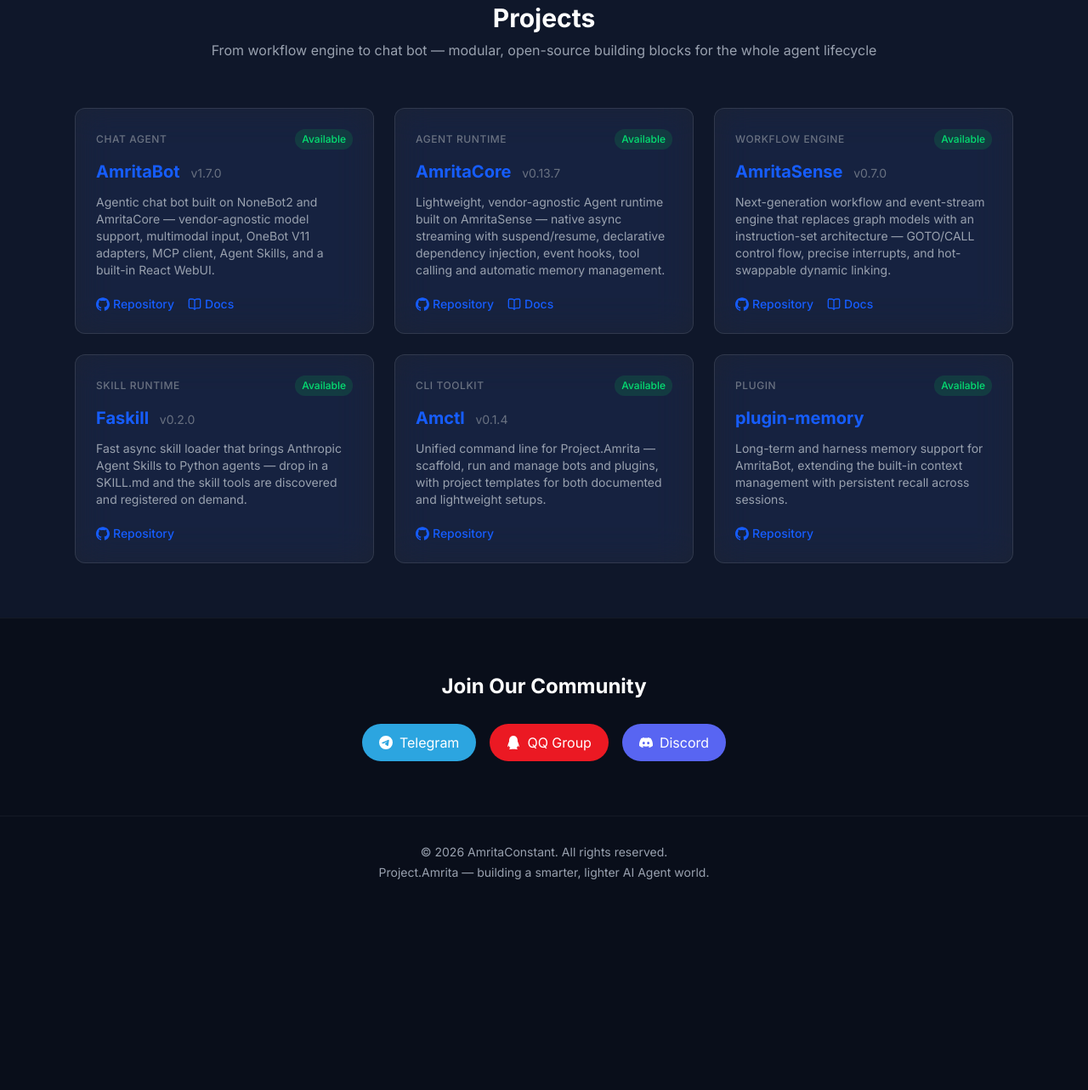
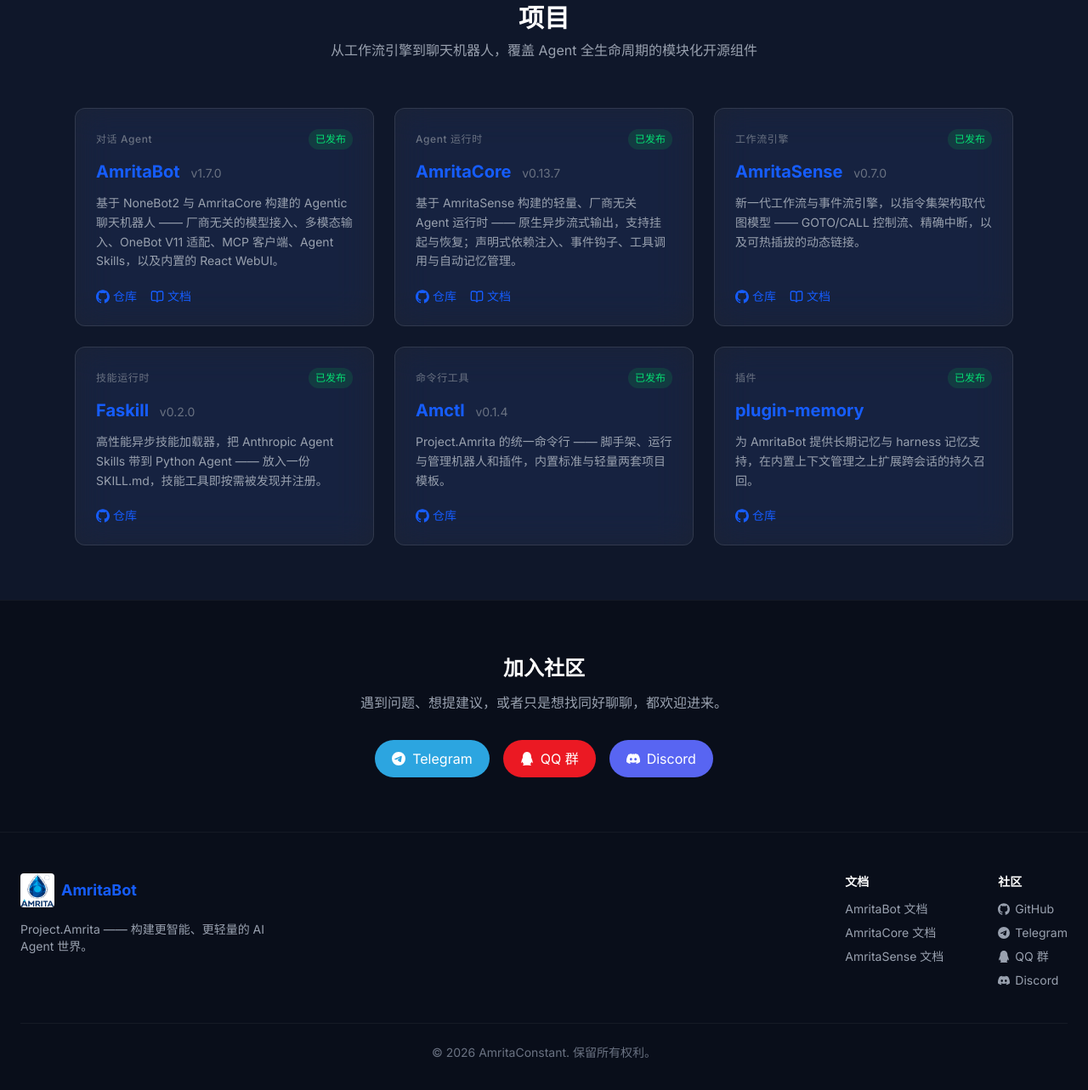
Before and after one commit to AmritaBot/page, an Astro site: page / in a window 1280 px wide. Shown: the part 461-1744 px from the top of the page at 85% size. Before the commit the page ends 1530 px from the top, so only its background shows below. Built offline with nearby package versions, Linux system fonts and the light colour scheme; Astro itself is replaced by a stand-in of ours.

Commit message:
Switch the site copy to Chinese
The landing page is Chinese-facing, so every user-visible string is now
Chinese: nav, hero tagline and subtitle, section headings, project kinds
and descriptions, status badges, card link labels, footer, 404 page —
plus html lang, og:locale, JSON-LD inLanguage and the web manifest.

Product names, version numbers, repo names and the terms the docs sites
already use in English (Agent, runtime, ISA, MCP, WebUI) stay as-is.

Also:
- the footer had no links at all; it now carries the three docs sites,
  the GitHub org and all three community groups, so the community entry
  points are no longer reachable only from the middle of the page
- nav gains a 社区 link; both nav anchors are absolute so they still work
  on the 404 page, and the skip link now targets #main, which exists on
  both pages
- font stack gains CJK fallbacks (PingFang SC / Microsoft YaHei / Noto
  Sans SC). Inter stays latin-only — self-hosting a CJK face is not worth
  the megabytes when the system font reads better anyway
- OG card regenerated with the Chinese tagline, and make-assets.py now
  raises if a line would overflow the 1200x630 canvas

```diff
--- a/src/components/Community.astro
+++ b/src/components/Community.astro
@@ -3,9 +3,12 @@
 import { socials } from '../data/projects';
 ---
 
-<section class="border-t border-white/5 bg-darker py-16">
+<section id="community" class="border-t border-white/5 bg-darker py-16">
   <div class="mx-auto max-w-5xl px-6 text-center">
-    <h2 class="mb-7 text-2xl font-bold text-white">Join Our Community</h2>
+    <h2 class="text-2xl font-bold text-white">加入社区</h2>
+    <p class="mb-8 mt-3 text-gray-400">
+      遇到问题、想提建议，或者只是想找同好聊聊，都欢迎进来。
+    </p>
 
     <div class="flex flex-wrap justify-center gap-4">
       {
--- a/src/components/Footer.astro
+++ b/src/components/Footer.astro
@@ -1,12 +1,88 @@
 ---
-import { site } from '../data/projects';
+import Icon from './Icon.astro';
+import { site, socials, docSites } from '../data/projects';
 
 const year = new Date().getFullYear();
 ---
 
-<footer class="border-t border-white/5 bg-darker py-8">
-  <div class="mx-auto max-w-7xl px-6 text-center text-sm text-gray-400">
-    <p>© {year} {site.org}. All rights reserved.</p>
-    <p class="mt-1">Project.Amrita — building a smarter, lighter AI Agent world.</p>
+<footer class="border-t border-white/5 bg-darker py-12">
+  <div class="mx-auto max-w-7xl px-6">
+    <div class="flex flex-col gap-10 md:flex-row md:justify-between">
+      <div>
+        <div class="flex items-center gap-2">
+          <img
+            src="/logo.png"
+            alt=""
+            width="40"
+            height="40"
+            class="h-10 w-10 rounded bg-white object-contain"
+            loading="lazy"
+            decoding="async"
+          />
+          <span class="text-lg font-bold text-primary">{site.name}</span>
+        </div>
+        <p class="mt-4 max-w-xs text-sm text-gray-400">
+          Project.Amrita —— 构建更智能、更轻量的 AI Agent 世界。
+        </p>
+      </div>
+
+      <div class="flex gap-16">
+        <div>
+          <h3 class="mb-3 text-sm font-semibold text-white">文档</h3>
+          <ul class="space-y-2 text-sm text-gray-400">
+            {
+              docSites.map((d) => (
+                <li>
+                  <a
+                    href={d.href}
+                    target="_blank"
+                    rel="noopener noreferrer"
+                    class="transition-colors hover:text-primary"
+                  >
+                    {d.label}
+                  </a>
+                </li>
+              ))
+            }
+          </ul>
+        </div>
+
+        <div>
+          <h3 class="mb-3 text-sm font-semibold text-white">社区</h3>
+          <ul class="space-y-2 text-sm text-gray-400">
+            <li>
+              <a
+                href={site.github}
+                target="_blank"
+                rel="noopener noreferrer"
+                class="flex items-center gap-1.5 transition-colors hover:text-primary"
+              >
+                <Icon name="github" class="h-3.5 w-3.5" />
+                GitHub
+              </a>
+            </li>
+            {
+              socials.map((s) => (
+                <li>
+                  <a
+                    href={s.href}
+                    target="_blank"
+                    rel="noopener noreferrer"
+                    class="flex items-center gap-1.5 transition-colors hover:text-primary"
+                  >
+                    <Icon name={s.icon} class="h-3.5 w-3.5" />
+                    {s.label}
+                  </a>
+                </li>
+              ))
+            }
+          </ul>
+        </div>
+      </div>
+    </div>
+
+    <div class="mt-10 border-t border-white/5 pt-6 text-center text-sm text-gray-500">
+      <p>© {year} {site.org}. 保留所有权利。</p>
+    </div>
   </div>
 </footer>
--- a/src/components/Nav.astro
+++ b/src/components/Nav.astro
@@ -6,7 +6,7 @@
 <nav class="glass sticky top-0 z-50">
   <div class="mx-auto max-w-7xl px-4 sm:px-6 lg:px-8">
     <div class="flex h-16 justify-between">
-      <a href="/" class="flex items-center gap-2" aria-label={`${site.name} — home`}>
+      <a href="/" class="flex items-center gap-2" aria-label={`${site.name} — 首页`}>
         <img
           src="/logo.png"
           alt=""
@@ -20,7 +20,9 @@
       </a>
 
       <div class="flex items-center gap-5 text-sm font-medium">
-        <a href="#projects" class="transition-colors hover:text-primary">Projects</a>
+        {/* 绝对路径：导航同时出现在首页和 404 页，锚点必须能跨页生效。 */}
+        <a href="/#projects" class="transition-colors hover:text-primary">项目</a>
+        <a href="/#community" class="transition-colors hover:text-primary">社区</a>
         <a
           href={site.github}
           target="_blank"
--- a/src/components/ProjectCard.astro
+++ b/src/components/ProjectCard.astro
@@ -9,9 +9,9 @@
 const { project } = Astro.props;
 
 const badgeStyles: Record<ProjectStatus, { label: string; cls: string }> = {
-  available: { label: 'Available', cls: 'bg-green-500/15 text-green-400' },
-  'in-development': { label: 'In Development', cls: 'bg-yellow-500/15 text-yellow-400' },
-  planned: { label: 'Planned', cls: 'bg-slate-500/15 text-slate-400' },
+  available: { label: '已发布', cls: 'bg-green-500/15 text-green-400' },
+  'in-development': { label: '开发中', cls: 'bg-yellow-500/15 text-yellow-400' },
+  planned: { label: '计划中', cls: 'bg-slate-500/15 text-slate-400' },
 };
 
 const badge = badgeStyles[project.status];
@@ -19,7 +19,7 @@
 
 <article class="glass card-hover flex flex-col rounded-xl p-6">
   <div class="mb-3 flex items-center justify-between gap-3">
-    <span class="text-xs font-medium uppercase tracking-wider text-gray-500">{project.kind}</span>
+    <span class="text-xs font-medium tracking-wider text-gray-500">{project.kind}</span>
     <span class={`shrink-0 rounded-full px-2 py-1 text-xs font-medium ${badge.cls}`}>
       {badge.label}
     </span>
@@ -30,7 +30,7 @@
     {project.version && <span class="ml-2 text-sm font-normal text-gray-500">v{project.version}</span>}
   </h3>
 
-  <p class="mb-5 mt-3 flex-1 text-sm text-gray-400">{project.desc}</p>
+  <p class="mb-5 mt-3 flex-1 text-sm leading-relaxed text-gray-400">{project.desc}</p>
 
   <div class="flex flex-wrap gap-4">
     {
@@ -42,7 +42,7 @@
           class="flex items-center gap-1 text-sm font-medium text-primary transition-colors hover:text-white"
         >
           <Icon name="github" class="h-4 w-4" />
-          Repository
+          仓库
         </a>
       )
     }
@@ -55,7 +55,7 @@
           class="flex items-center gap-1 text-sm font-medium text-primary transition-colors hover:text-white"
         >
           <Icon name="book" class="h-4 w-4" />
-          Docs
+          文档
         </a>
       )
     }
--- a/src/data/projects.ts
+++ b/src/data/projects.ts
@@ -4,6 +4,9 @@
  * All facts below were verified against the AmritaBot GitHub org and PyPI on
  * 2026-09-12 — repo descriptions, latest release tags and docs subdomains.
  * If you bump a version, update it here and nowhere else.
+ *
+ * 文案统一用中文。产品名、版本号、仓库名，以及 Agent / runtime / ISA 这类术语
+ * 保留英文，与三个文档站的用词保持一致。
  */
 
 export type ProjectStatus = 'available' | 'in-development' | 'planned';
@@ -22,16 +25,17 @@
 export const site = {
   name: 'AmritaBot',
   url: 'https://www.amritabot.com',
-  title: 'AmritaBot | Open Source AI Agent Ecosystem',
+  title: 'AmritaBot | 开源 AI Agent 生态',
   description:
-    'Project.Amrita is an open-source Agent ecosystem: an Agentic chat bot built on NoneBot2, a vendor-agnostic Agent runtime, and a next-generation workflow engine.',
-  tagline: 'AmritaBot Open Source Ecosystem',
+    'Project.Amrita 是一套开源 Agent 生态：基于 NoneBot2 的 Agentic 聊天机器人、厂商无关的 Agent 运行时，以及新一代工作流引擎。',
+  tagline: 'AmritaBot 开源 Agent 生态',
   subtitle:
-    'A lightweight, high-performance Agent stack — an Agentic chat bot, a vendor-agnostic runtime, and a next-generation workflow engine.',
+    '轻量、高性能的 Agent 技术栈 —— 从 Agentic 聊天机器人到厂商无关的运行时，再到新一代工作流引擎。',
   github: 'https://github.com/AmritaBot',
   org: 'AmritaConstant',
 } as const;
 
+/** 社区入口，「加入社区」区块与页脚共用同一份数据。 */
 export const socials = [
   {
     label: 'Telegram',
@@ -40,7 +44,7 @@
     bg: 'bg-[#2CA5E0]',
   },
   {
-    label: 'QQ Group',
+    label: 'QQ 群',
     icon: 'qq',
     href: 'https://qm.qq.com/q/IvG8Dm7W4m',
     bg: 'bg-[#eb1923]',
@@ -53,11 +57,18 @@
   },
 ] as const;
 
+/** 文档站入口，页脚单独成列。 */
+export const docSites = [
+  { label: 'AmritaBot 文档', href: 'https://bot.amritabot.com' },
+  { label: 'AmritaCore 文档', href: 'https://core.amritabot.com' },
+  { label: 'AmritaSense 文档', href: 'https://sense.amritabot.com' },
+] as const;
+
 export const projects: Project[] = [
   {
     name: 'AmritaBot',
-    kind: 'Chat Agent',
-    desc: 'Agentic chat bot built on NoneBot2 and AmritaCore — vendor-agnostic model support, multimodal input, OneBot V11 adapters, MCP client, Agent Skills, and a built-in React WebUI.',
+    kind: '对话 Agent',
+    desc: '基于 NoneBot2 与 AmritaCore 构建的 Agentic 聊天机器人 —— 厂商无关的模型接入、多模态输入、OneBot V11 适配、MCP 客户端、Agent Skills，以及内置的 React WebUI。',
     version: '1.7.0',
     status: 'available',
     link: 'https://github.com/AmritaBot/AmritaBot',
@@ -65,8 +76,8 @@
   },
   {
     name: 'AmritaCore',
-    kind: 'Agent Runtime',
-    desc: 'Lightweight, vendor-agnostic Agent runtime built on AmritaSense — native async streaming with suspend/resume, declarative dependency injection, event hooks, tool calling and automatic memory management.',
+    kind: 'Agent 运行时',
+    desc: '基于 AmritaSense 构建的轻量、厂商无关 Agent 运行时 —— 原生异步流式输出，支持挂起与恢复；声明式依赖注入、事件钩子、工具调用与自动记忆管理。',
     version: '0.13.7',
     status: 'available',
     link: 'https://github.com/AmritaBot/AmritaCore',
@@ -74,8 +85,8 @@
   },
   {
     name: 'AmritaSense',
-    kind: 'Workflow Engine',
-    desc: 'Next-generation workflow and event-stream engine that replaces graph models with an instruction-set architecture — GOTO/CALL control flow, precise interrupts, and hot-swappable dynamic linking.',
+    kind: '工作流引擎',
+    desc: '新一代工作流与事件流引擎，以指令集架构取代图模型 —— GOTO/CALL 控制流、精确中断，以及可热插拔的动态链接。',
     version: '0.7.0',
     status: 'available',
     link: 'https://github.com/AmritaBot/AmritaSense',
@@ -83,24 +94,24 @@
   },
   {
     name: 'Faskill',
-    kind: 'Skill Runtime',
-    desc: 'Fast async skill loader that brings Anthropic Agent Skills to Python agents — drop in a SKILL.md and the skill tools are discovered and registered on demand.',
+    kind: '技能运行时',
+    desc: '高性能异步技能加载器，把 Anthropic Agent Skills 带到 Python Agent —— 放入一份 SKILL.md，技能工具即按需被发现并注册。',
     version: '0.2.0',
     status: 'available',
     link: 'https://github.com/AmritaBot/Faskill',
   },
   {
     name: 'Amctl',
-    kind: 'CLI Toolkit',
-    desc: 'Unified command line for Project.Amrita — scaffold, run and manage bots and plugins, with project templates for both documented and lightweight setups.',
+    kind: '命令行工具',
+    desc: 'Project.Amrita 的统一命令行 —— 脚手架、运行与管理机器人和插件，内置标准与轻量两套项目模板。',
     version: '0.1.4',
     status: 'available',
     link: 'https://github.com/AmritaBot/Amctl',
   },
   {
     name: 'plugin-memory',
-    kind: 'Plugin',
-    desc: 'Long-term and harness memory support for AmritaBot, extending the built-in context management with persistent recall across sessions.',
+    kind: '插件',
+    desc: '为 AmritaBot 提供长期记忆与 harness 记忆支持，在内置上下文管理之上扩展跨会话的持久召回。',
     status: 'available',
     link: 'https://github.com/AmritaBot/plugin-memory',
   },
--- a/src/layouts/BaseLayout.astro
+++ b/src/layouts/BaseLayout.astro
@@ -38,7 +38,7 @@
       url: `${site.url}/`,
       name: site.title,
       description: site.description,
-      inLanguage: 'en',
+      inLanguage: 'zh-CN',
       publisher: { '@id': `${site.url}/#organization` },
     },
   ],
@@ -46,7 +46,7 @@
 ---
 
 <!doctype html>
-<html lang="en" class="dark">
+<html lang="zh-CN" class="dark">
   <head>
     <meta charset="utf-8" />
     <meta name="viewport" content="width=device-width, initial-scale=1" />
@@ -73,7 +73,7 @@
     <meta property="og:image" content={ogImageUrl} />
     <meta property="og:image:width" content="1200" />
     <meta property="og:image:height" content="630" />
-    <meta property="og:locale" content="en_US" />
+    <meta property="og:locale" content="zh_CN" />
 
     <meta name="twitter:card" content="summary_large_image" />
     <meta name="twitter:title" content={title} />
@@ -85,10 +85,10 @@
 
   <body class="min-h-screen bg-darker font-inter text-gray-200 antialiased">
     <a
-      href="#projects"
+      href="#main"
       class="sr-only focus:not-sr-only focus:absolute focus:left-4 focus:top-4 focus:z-[60] focus:rounded focus:bg-primary focus:px-4 focus:py-2 focus:text-white"
     >
-      Skip to content
+      跳转到主要内容
     </a>
     <slot />
   </body>
--- a/src/pages/index.astro
+++ b/src/pages/index.astro
@@ -11,16 +11,15 @@
 <BaseLayout>
   <Nav />
 
-  <main>
+  <main id="main">
     <Hero />
 
     <section id="projects" class="bg-dark py-16">
       <div class="mx-auto max-w-6xl px-6">
         <div class="mb-14 text-center">
-          <h2 class="text-3xl font-bold text-white">Projects</h2>
+          <h2 class="text-3xl font-bold text-white">项目</h2>
           <p class="mt-2 text-gray-400">
-            From workflow engine to chat bot — modular, open-source building blocks for the whole
-            agent lifecycle
+            从工作流引擎到聊天机器人，覆盖 Agent 全生命周期的模块化开源组件
           </p>
         </div>
 
--- a/src/styles/global.css
+++ b/src/styles/global.css
@@ -3,9 +3,9 @@
 /* ------------------------------------------------------------------
    Self-hosted Inter (variable, wght axis).
 
-   Only the `latin` subset is shipped — the rest of the family is dead
-   weight for an English-language landing page. The file is copied from
-   @fontsource-variable/inter; see public/fonts/LICENSE-Inter.txt (OFL).
+   Only the `latin` subset is shipped. 中文走系统字体回退（见下面的
+   --font-inter 字体栈）——自托管一套中文字体动辄几 MB，对首屏来说不划算，
+   而系统自带的苹方 / 微软雅黑本来就比任何 webfont 更贴合本地阅读习惯。
 
    The old page declared `font-family: "Inter", ...` but never loaded
    Inter at all, so every visitor silently got their system sans.
@@ -16,9 +16,9 @@
   font-display: swap;
   font-weight: 100 900;
   src: url("/fonts/inter-latin-wght-normal.woff2") format("woff2-variations");
-  unicode-range: U+0000-00FF, U+0131, U+0152-0153, U+02BB-02BC, U+02C6, U+02DA, U+02DC,
-    U+0304, U+0308, U+0329, U+2000-206F, U+20AC, U+2122, U+2191, U+2193, U+2212, U+2215,
-    U+FEFF, U+FFFD;
+  unicode-range: U+0000-00FF, U+0131, U+0152-0153, U+02BB-02BC, U+02C6, U+02DA,
+    U+02DC, U+0304, U+0308, U+0329, U+2000-206F, U+20AC, U+2122, U+2191, U+2193,
+    U+2212, U+2215, U+FEFF, U+FFFD;
 }
 
 /* ------------------------------------------------------------------
@@ -32,7 +32,8 @@
   --color-darker: #090e1a;
 
   --font-inter: "Inter Variable", "Inter", ui-sans-serif, system-ui, -apple-system,
-    "Segoe UI", Roboto, "Helvetica Neue", Arial, sans-serif;
+    "Segoe UI", Roboto, "Helvetica Neue", Arial, "PingFang SC", "Hiragino Sans GB",
+    "Microsoft YaHei", "Noto Sans SC", "Source Han Sans SC", sans-serif;
 }
 
 @layer base {
```
Also changed, not shown: src/pages/404.astro (+6 -6 lines), public/og-image.png, public/site.webmanifest, 1 other file.
